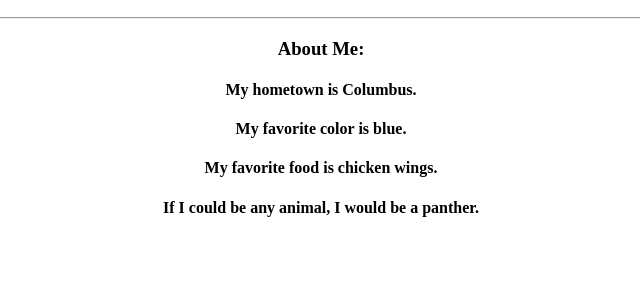
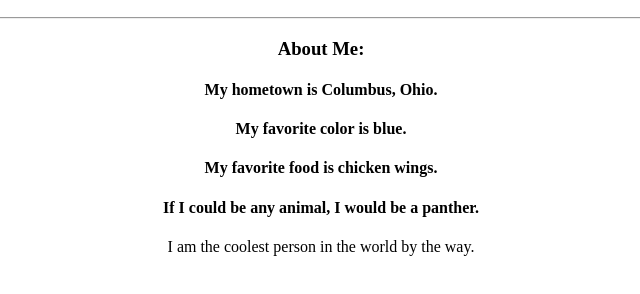
Before and after one commit to joshmassawe36/my-first-repo, a plain HTML site: page index.html in a window 1280 px wide. Shown: the part 110-404 px from the top of the page, without its empty margins (319-959 px from the left). Drawn offline with Linux system fonts and the light colour scheme.

Commit message:
adding new placeholder text

```diff
--- a/index.html
+++ b/index.html
@@ -11,10 +11,11 @@
 				<h2>Software Developer</h2>
 				<hr>
 				<h3>About Me:</h3>
-					<h4>My hometown is Columbus.</h4>
+					<h4>My hometown is Columbus, Ohio.</h4>
 					<h4>My favorite color is blue.</h4>
 					<h4>My favorite food is chicken wings.</h4>
 					<h4>If I could be any animal, I would be a panther.</h4>
+                    <p>I am the coolest person in the world by the way.</p>
 			</div>
 		  </body>
 		</html>
```
